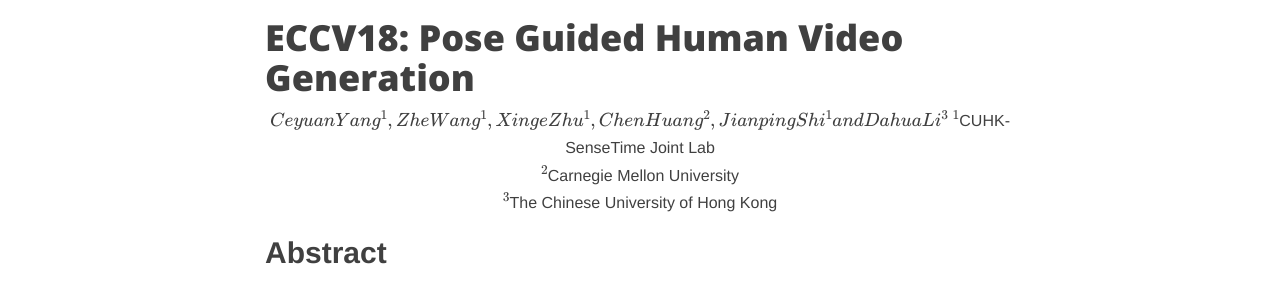
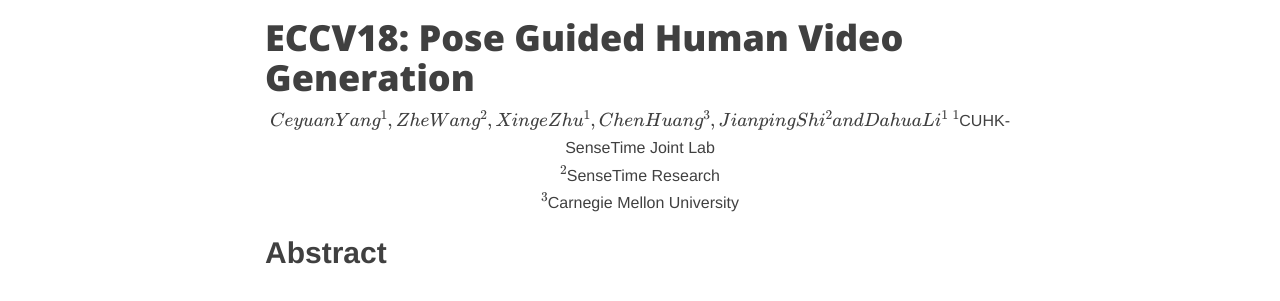
Before and after one commit to trchen12/trchen12.github.io, a Jekyll site: the page built from _posts/2018-07-27-eccv18.md, in a window 1280 px wide and 900 px high, scrolled down 333 px. Shown: the part 151-452 px from the top of the window. Built offline with Jekyll 4.4.1, drawn with Linux system fonts in a browser that asks for light colours; nearby versions of some CDN libraries; formulas are drawn with MathJax 3; comment, search, counter and statistics services are not loaded.

Commit message:
Update 2018-07-27-eccv18.md

```diff
--- a/_posts/2018-07-27-eccv18.md
+++ b/_posts/2018-07-27-eccv18.md
@@ -9,11 +9,11 @@
 
 # ECCV18: Pose Guided Human Video Generation
 <div align="center">
-$Ceyuan Yang^{1}, Zhe Wang^{1}, Xinge Zhu^{1}, Chen Huang^{2}, Jianping Shi^{1} and Dahua Li^{3}$
+$Ceyuan Yang^{1}, Zhe Wang^{2}, Xinge Zhu^{1}, Chen Huang^{3}, Jianping Shi^{2} and Dahua Li^{1}$
 
 $^{1}$CUHK-SenseTime Joint Lab<br>
-$^{2}$Carnegie Mellon University<br>
-$^{3}$The Chinese University of Hong Kong<br>
+$^{2}$SenseTime Research<br>
+$^{3}$Carnegie Mellon University<br>
 </div>
 
 ## Abstract
```
